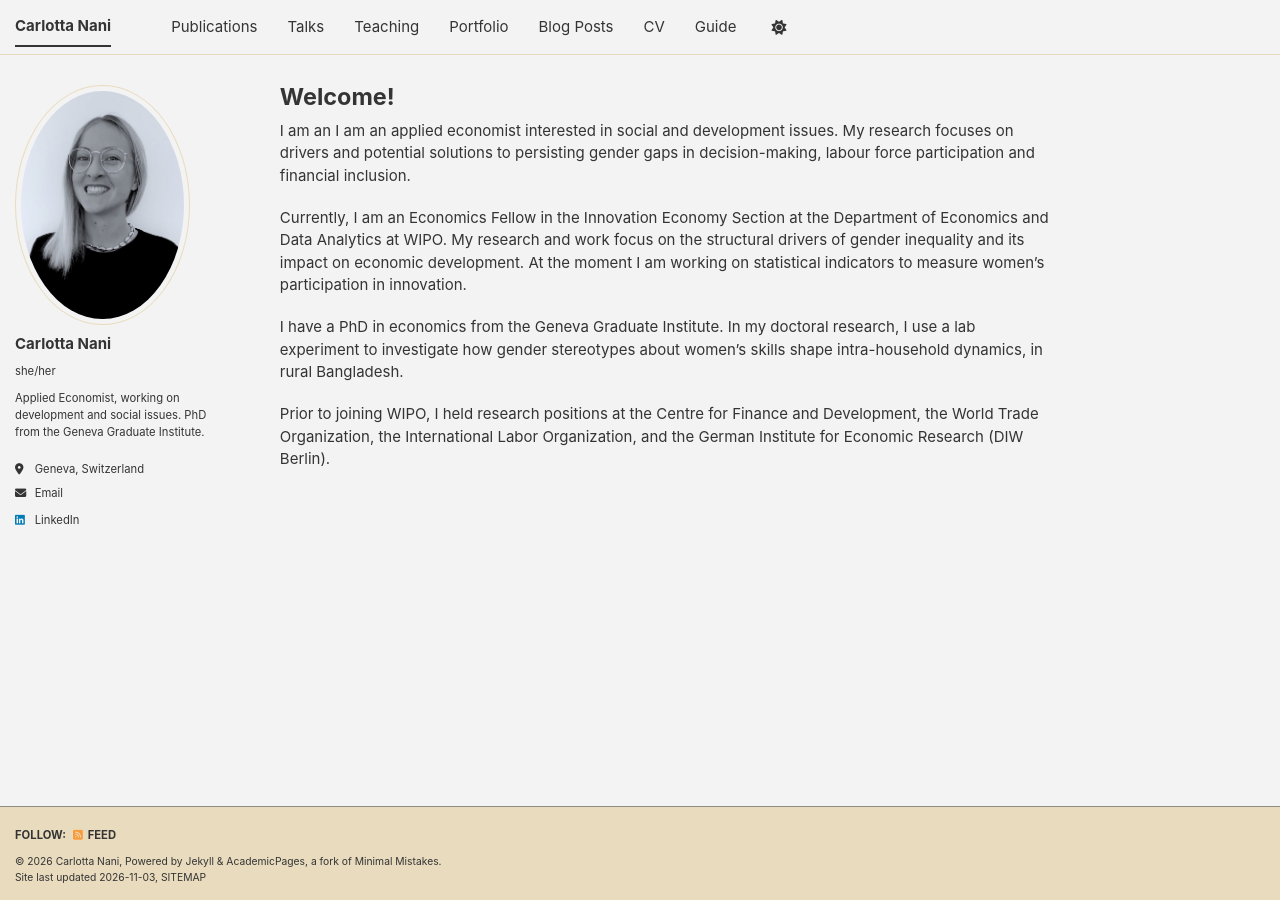
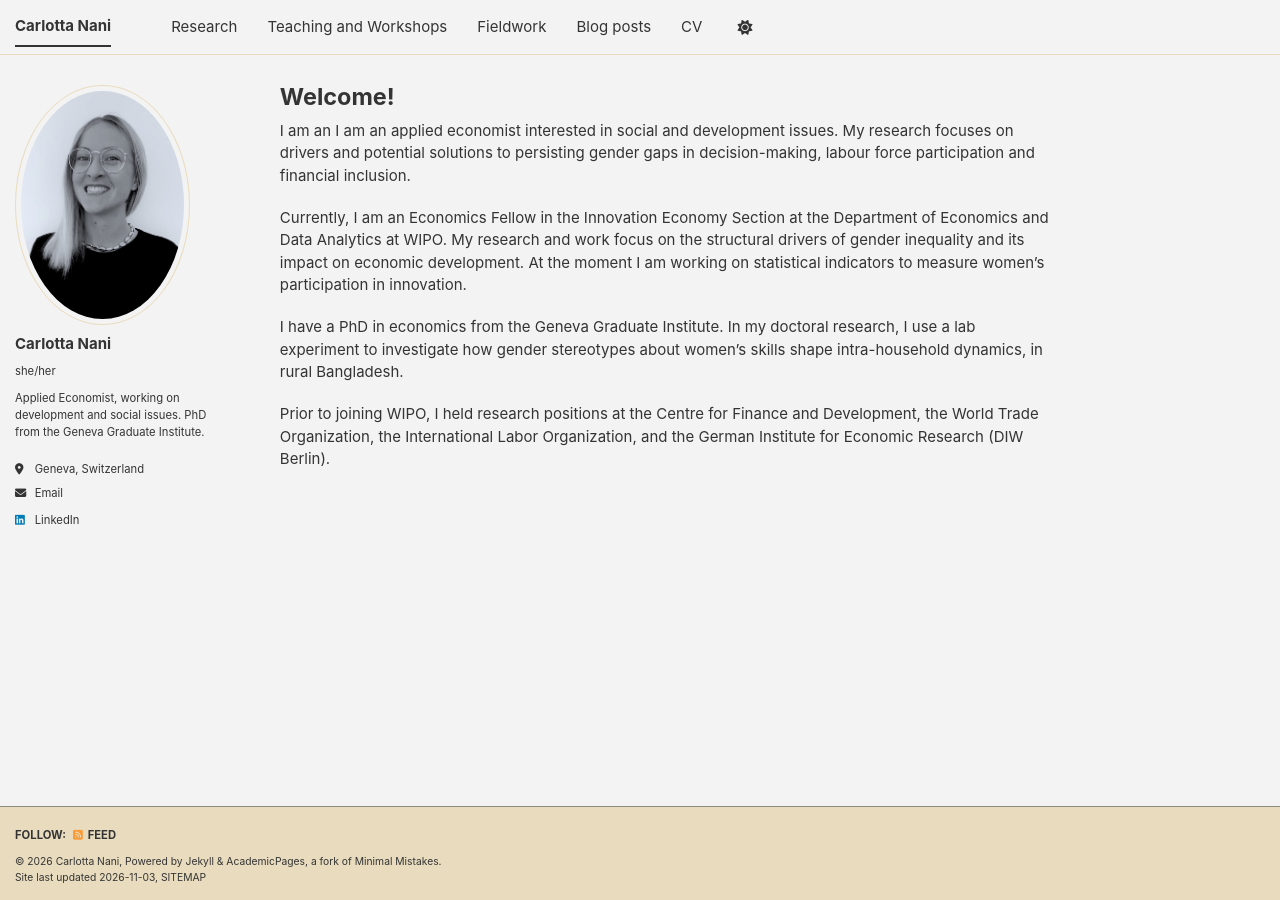
Before and after one commit to carlotta-nani/carlotta-nani.github.io, a Jekyll site: the page built from _pages/about.md, in a window 1280 px wide. Built offline with Jekyll 4.4.1, drawn with Linux system fonts in a browser that asks for light colours; a script bundle is joined from its source files by our own code; a style sheet for code colours, icons or effects is not loaded.

Commit message:
Update navigation titles for consistency

```diff
--- a/_data/navigation.yml
+++ b/_data/navigation.yml
@@ -8,23 +8,17 @@
 #      Markdown formatted page while the second is generated using JSON.
 
 main:
-  - title: "Publications"
+  - title: "Research"
     url: /publications/
 
-  - title: "Talks"
-    url: /talks/
-
-  - title: "Teaching"
+  - title: "Teaching and Workshops"
     url: /teaching/
 
-  - title: "Portfolio"
+  - title: "Fieldwork"
     url: /portfolio/
 
-  - title: "Blog Posts"
+  - title: "Blog posts"
     url: /year-archive/
 
   - title: "CV"
     url: /cv/
-
-  - title: "Guide"
-    url: /markdown/
```
